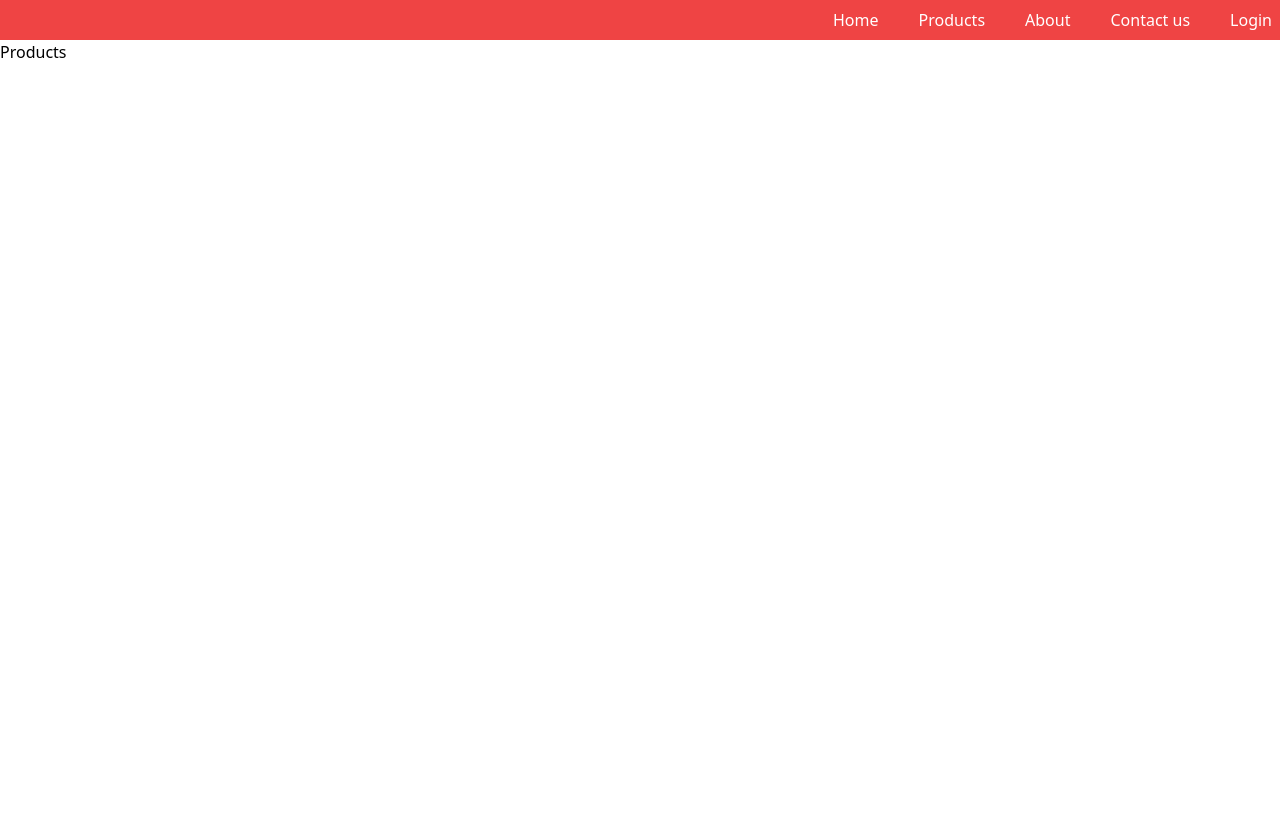
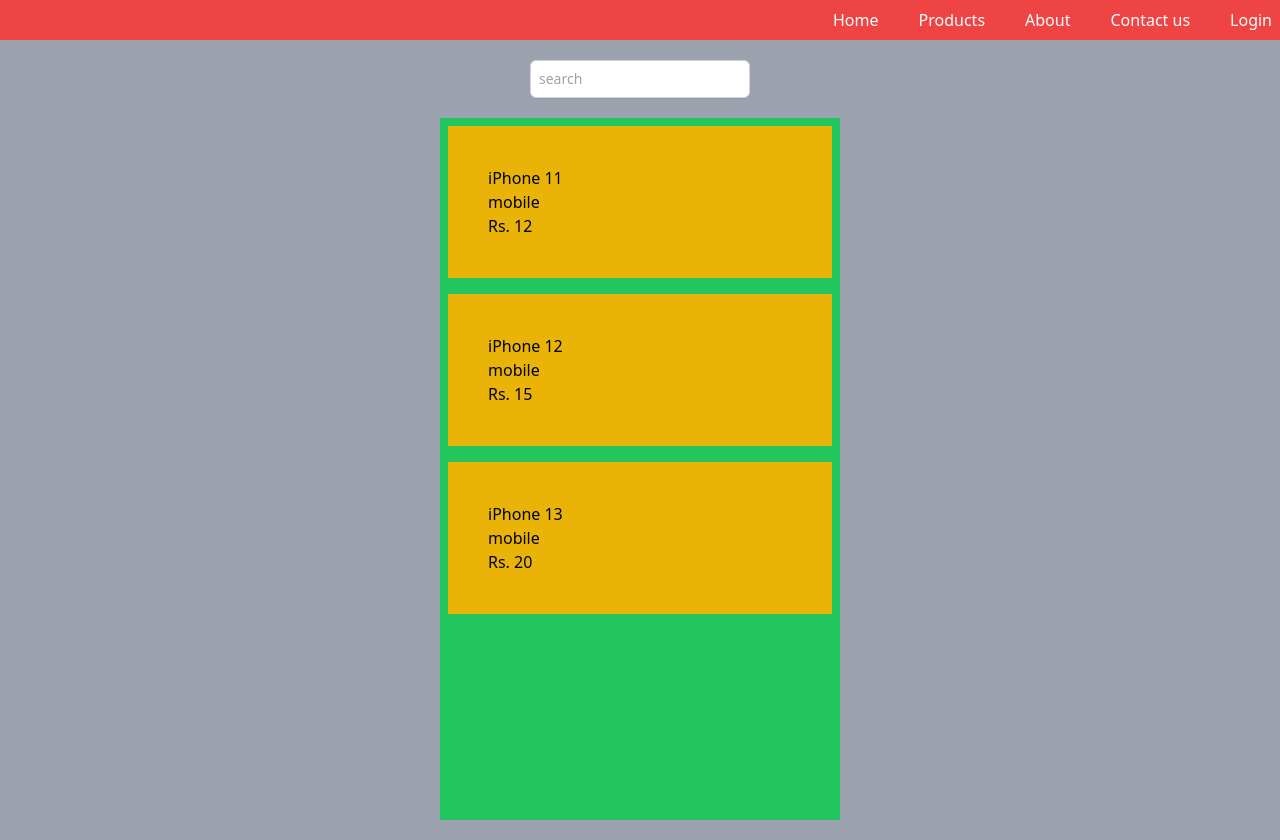
Before and after one commit to VaibhavRawat-325/E-CommerceWebsite, a React (Vite) app: page /products in a window 1280 px wide. Before the commit the page ends 800 px from the top, so only its background shows below. Built offline with nearby package versions, Linux system fonts and the light colour scheme.

Commit message:
modified App.jsx, Contact.jsx, Header.jsx, Products.jsx and added ProductList.jsx, ProductRow.jsx and renamed Product.jsx as ProductDetail.jsx

```diff
--- a/src/App.jsx
+++ b/src/App.jsx
@@ -2,7 +2,6 @@
 import { Routes, Route, Navigate } from "react-router-dom";
 import About from "./components/About";
 import Home from "./components/Home";
-import Product from "./components/Product";
 import Products from "./components/Products";
 import Contact from "./components/Contact";
 import Cart from "./components/Cart";
@@ -11,6 +10,7 @@
 import AlertContext from "./components/AlertContext";
 import Login from "./components/Login";
 import { uniqueId } from "lodash";
+import ProductDetail from "./components/ProductDetail";
 
 function App() {
   const [alerts, setAlerts] = React.useState([]);
@@ -46,7 +46,10 @@
           <Route path="home" element={<Home />} />
           <Route path="about" element={<About />} />
           <Route path="products" element={<Products />} />
-          <Route path="products/:product_id/details" element={<Product />} />
+          <Route
+            path="products/:product_id/details"
+            element={<ProductDetail />}
+          />
           <Route path="contact" element={<Contact />} />
           <Route path="cart" element={<Cart />} />
         </Route>
--- a/src/components/Contact.jsx
+++ b/src/components/Contact.jsx
@@ -1,28 +1,29 @@
 import React from "react";
 import Input from "./Input";
+import Button from "./Button";
 
 const Contact = () => {
   return (
-    <div className="flex flex-col gap-5 bg-blue-300 ">
+    <div className="flex flex-col gap-10 bg-blue-300 items-center">
       <iframe
-        className="w-screen"
+        className="w-screen h-96"
         src="https://www.google.com/maps/embed?pb=!1m21!1m12!1m3!1d55326.00296924563!2d78.05584556999032!3d29.925495272838912!2m3!1f0!2f0!3f0!3m2!1i1024!2i768!4f13.1!4m6!3e6!4m3!3m2!1d29.9243427!2d78.08511659999999!4m0!5e0!3m2!1sen!2sin!4v1668321024094!5m2!1sen!2sin"
-        width="100%"
-        height="450"
+        width=""
+        height=""
         style={{ border: 0 }}
         allowFullScreen=""
         loading="lazy"
         referrerPolicy="no-referrer-when-downgrade"
       ></iframe>
 
-      <div>
+      <div className="p-10 bg-purple-600">
         <form>
           <Input
             id="username"
             name="username"
             type="username"
             autoComplete="username"
-            placeholder="username address"
+            placeholder="username"
             required
           />
 
@@ -34,7 +35,10 @@
             placeholder="email address"
             required
           />
-          <Input />
+          <Input placeholder="please type your message" />
+
+          <Button>Submit</Button>
+          <Button theme="secondary">Cancel</Button>
         </form>
       </div>
     </div>
--- a/src/components/Header.jsx
+++ b/src/components/Header.jsx
@@ -7,10 +7,7 @@
 
   return (
     <div className="bg-red-500 flex lg:justify-end sm: justify-between p-2 text-white">
-      <button
-        className="lg:hidden sm:block pt-1"
-        onClick={() => setMenuIcon(true)}
-      >
+      <button className="lg:hidden pt-1" onClick={() => setMenuIcon(true)}>
         <GiHamburgerMenu />
       </button>
       <div className="flex lg:gap-10 sm:gap-5">
--- a/src/components/Product.jsx
+++ b/src/components/ProductDetail.jsx
@@ -1,9 +1,9 @@
 import React from "react";
 import { useParams } from "react-router-dom";
 
-function Product() {
+function ProductDetail() {
   const data = useParams();
   return <div className="text-5xl">details of the {data.product_id}</div>;
 }
 
-export default Product;
+export default ProductDetail;
--- /dev/null
+++ b/src/components/ProductRow.jsx
@@ -0,0 +1,13 @@
+import React from "react";
+
+const ProductRow = ({ title, price, category }) => {
+  return (
+    <div className="p-10 bg-yellow-500 w-96 m-2">
+      <div>{title}</div>
+      <div>{category}</div>
+      <div>{price}</div>
+    </div>
+  );
+};
+
+export default ProductRow;
--- a/src/components/Products.jsx
+++ b/src/components/Products.jsx
@@ -1,7 +1,24 @@
 import React from "react";
+import Input from "./Input";
+import ProductsList from "./ProductsList";
 
-const Products = () => {
-  return <div>Products</div>;
-};
+function Products() {
+  console.log("hello producst");
+
+  // const data = ["iPhone 11", "iPhone 12", "iPhone 13"];
+
+  const data = [
+    { title: "iPhone 11", category: "mobile", price: "Rs. 12" },
+    { title: "iPhone 12", category: "mobile", price: "Rs. 15" },
+    { title: "iPhone 13", category: "mobile", price: "Rs. 20" },
+  ];
+
+  return (
+    <div className="bg-gray-400 p-5 h-screen w-screen items-center flex flex-col">
+      <Input placeholder="search" />
+      <ProductsList products={data} />
+    </div>
+  );
+}
 
 export default Products;
--- /dev/null
+++ b/src/components/ProductsList.jsx
@@ -0,0 +1,22 @@
+import React from "react";
+import ProductRow from "./ProductRow";
+import { uniqueId } from "lodash";
+
+function ProductsList({ products }) {
+  const id = uniqueId();
+
+  return (
+    <div className="bg-green-500 flex flex-col h-screen">
+      {products.map((e) => (
+        <ProductRow
+          title={e.title}
+          category={e.category}
+          price={e.price}
+          key={id}
+        />
+      ))}
+    </div>
+  );
+}
+
+export default ProductsList;
```
